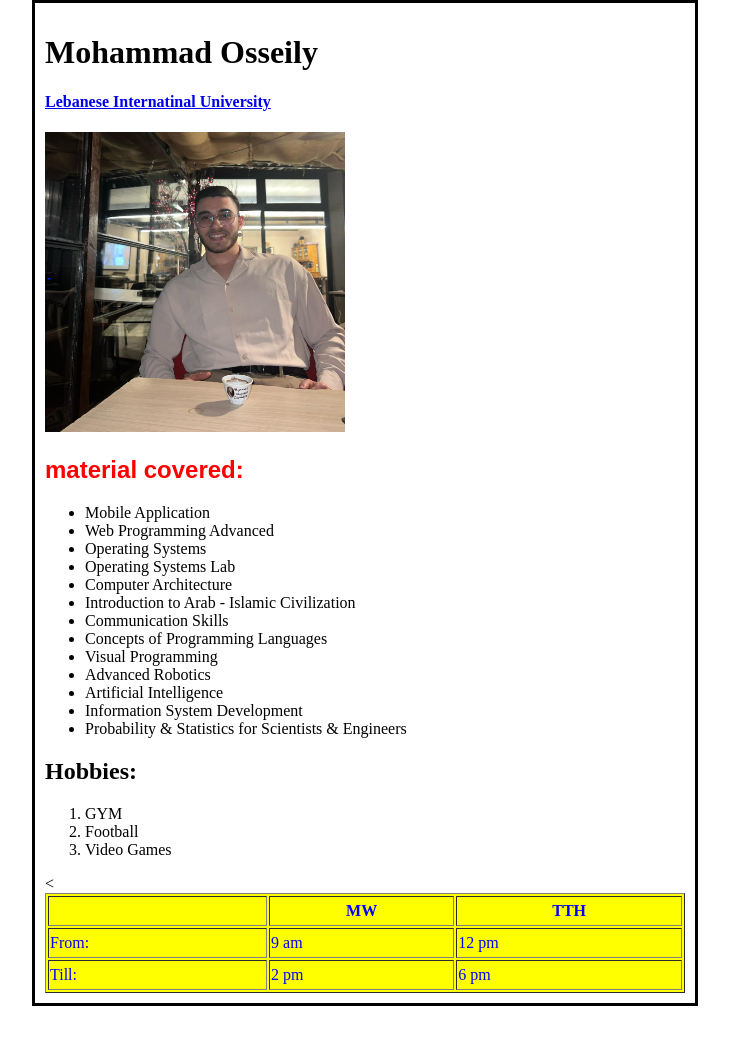
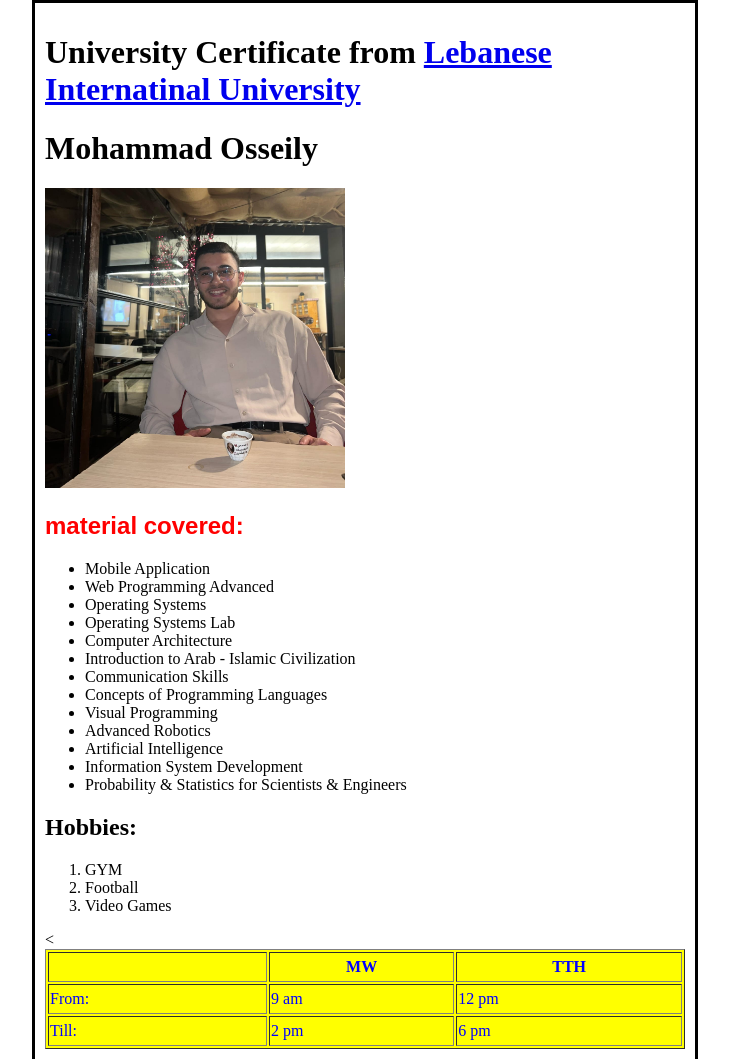
Before and after one commit to MohammadOsseily/certificate-project, a plain HTML site: page index.html in a window 1280 px wide. Shown: the top 1059 px of the page, without its empty margins (275-1004 px from the left). Before the commit the page ends 1006 px from the top, so only its background shows below. Drawn offline with Linux system fonts and the light colour scheme.

Commit message:
finalizing

```diff
--- a/index.html
+++ b/index.html
@@ -22,8 +22,9 @@
 
 <body>
     <header>
+        <h1>University Certificate from <a href="https://liu.edu.lb/NewLIU2022/">Lebanese Internatinal University</a></h1>
         <h1>Mohammad Osseily</h1>
-        <h4><a href="https://liu.edu.lb/NewLIU2022/">Lebanese Internatinal University</a></h4>
+
         <img src="assets/Images/profile.jpeg" alt="Profile Image" width="300" height="300">
 
 
```
